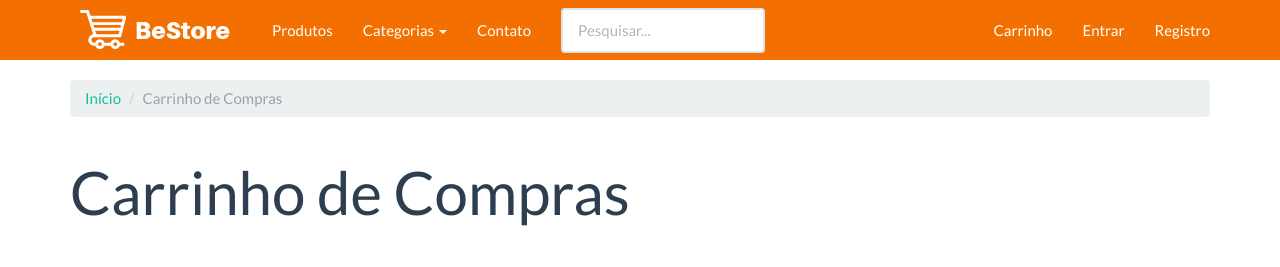
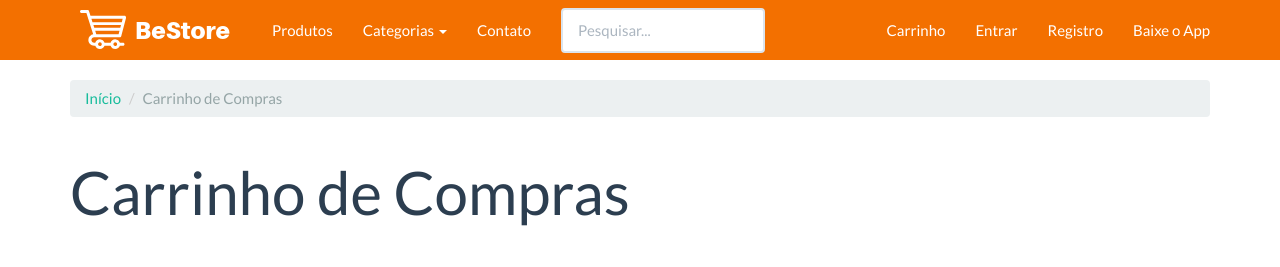
Before and after one commit to RamonOSilva/djangoecommerce3, a Django app: template checkout/templates/checkout/cart.html in a window 1280 px wide. Shown: the top 267 px of the page. Run offline with Django 3.2, Linux system fonts and the light colour scheme; the template is opened without the code that fills it, so the values that code supplies are empty; parts of the project's set-up code (start-up, migrations or seed data) failed here and were passed over; some libraries are stand-ins or nearby versions.

Commit message:
versao com link para o app

```diff
--- a/core/templates/base.html
+++ b/core/templates/base.html
@@ -53,6 +53,7 @@
 			{% else %}
 			<li><a href="{% url 'login' %}">Entrar</a></li>
 			<li><a href="{% url 'accounts:register' %}">Registro</a></li>
+			  <li><a href="https://ramondeosilva.000webhostapp.com/" target="_blank">Baixe o App</a></li>
 			{% endif %}
           </ul>
         </div>
```
